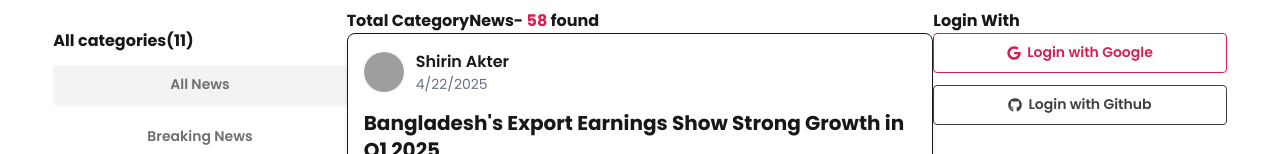
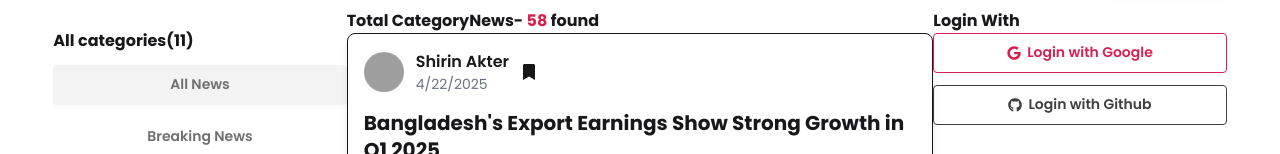
Before and after one commit to faiji31/The_Dragon_News, a React (Vite) app: page /category/0 in a window 1280 px wide. Shown: the part 246-400 px from the top of the page. Built offline with nearby package versions, Linux system fonts and the light colour scheme; grey boxes are pictures that could not be loaded.

Commit message:
12th commit

```diff
--- a/src/components/NewsCard.jsx
+++ b/src/components/NewsCard.jsx
@@ -1,5 +1,7 @@
 import React from "react";
 import { FaStar, FaEye } from "react-icons/fa";
+import { FaBookmark } from "react-icons/fa";
+
 
 const NewsCard = ({ news }) => {
   const {
@@ -26,6 +28,9 @@ const NewsCard = ({ news }) => {
           <p className="text-sm text-gray-500">
             {new Date(author.published_date).toLocaleDateString()}
           </p>
+        </div>
+        <div className="flex justify-between">
+            <FaBookmark />
         </div>
       </div>
 
```
